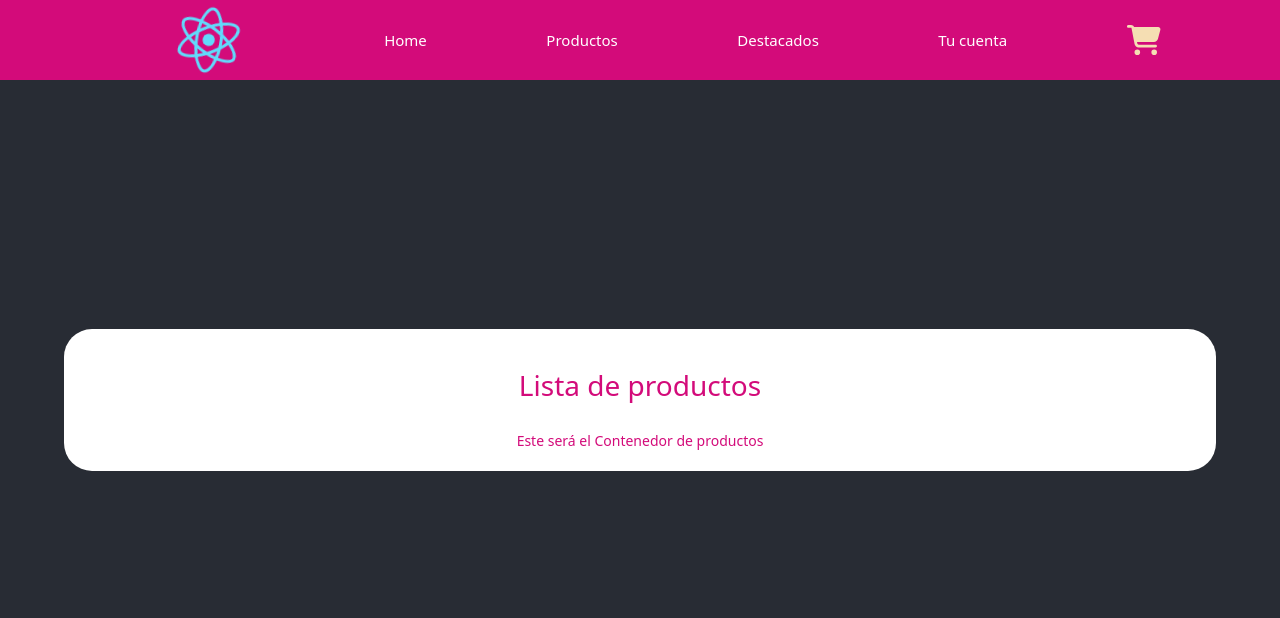
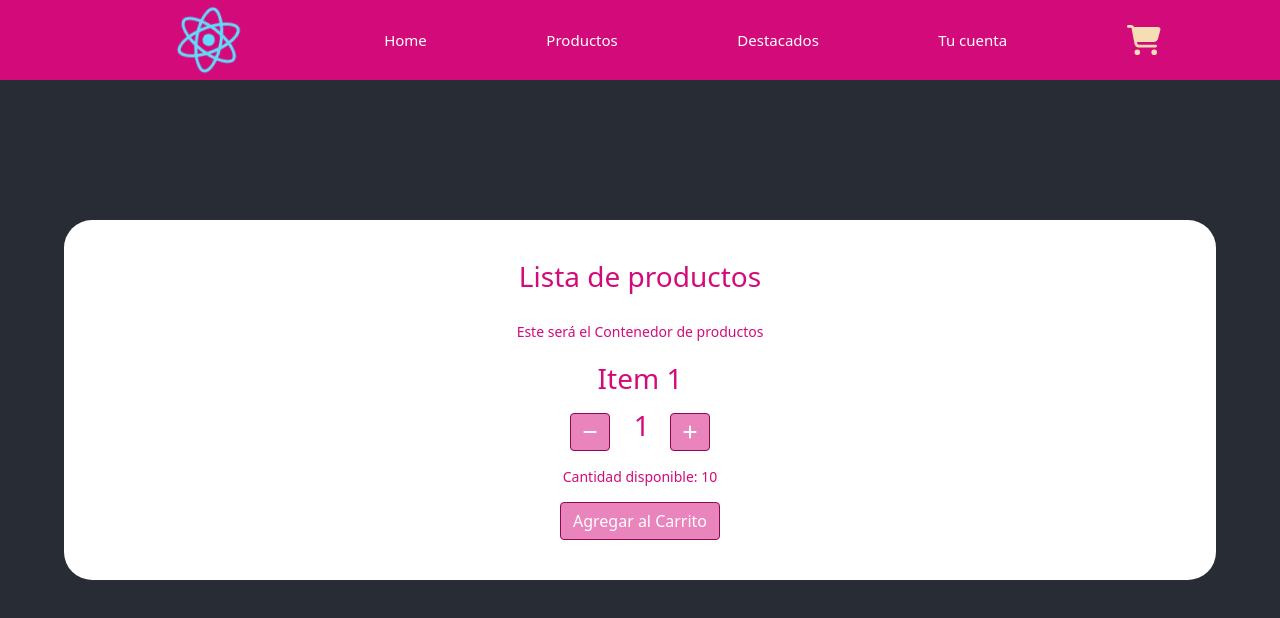
Before and after one commit to MarthaSan13/MarthaLilianaSanchezRamirez, a React (Create React App) app: page / in a window 1280 px wide. Shown: the top 618 px of the page. Built offline with nearby package versions, Linux system fonts and the light colour scheme.

Commit message:
Add ItemCount - useState

```diff
--- a/src/App.css
+++ b/src/App.css
@@ -73,3 +73,18 @@
 .itemListTitle{
   padding: 20px;
 }
+.itemCont{
+  padding: 20px;
+}
+
+.cantidad{
+  padding: 20px;
+  font-size: 2em;
+}
+.stockAviso{
+  padding: 15px;
+}
+.buttonCart{
+  background-color: #d30b7a80 !important;
+    border-color: #8c0851  !important;
+}
--- a/src/App.js
+++ b/src/App.js
@@ -10,6 +10,7 @@ function App() {
       <header className="App-header">
         <Navbar />
         <ItemListContainer mensaje="Este será el Contenedor de productos" />
+
       </header>
     </div>
   );
--- /dev/null
+++ b/src/components/ItemCount.jsx
@@ -0,0 +1,39 @@
+import React, { Fragment } from 'react';
+import { useState } from 'react';
+import 'bootstrap/dist/css/bootstrap.min.css';
+import Button from 'react-bootstrap/Button';
+import { FontAwesomeIcon } from '@fortawesome/react-fontawesome';
+import { faPlus } from '@fortawesome/free-solid-svg-icons';
+import { faMinus } from '@fortawesome/free-solid-svg-icons';
+
+const ItemCount = ({ stock = 10 }) => {
+    const [ItemsCantidad, setItemsCantidad] = useState(1);
+
+    const setMinStock = (cantidad) => {
+        if (cantidad >= 0) {
+            setItemsCantidad(cantidad)
+        }
+    }
+    const setMaxStock = (cantidad) => {
+        if (cantidad <= stock) {
+            setItemsCantidad(cantidad)
+        }
+    }
+
+    return (
+        <Fragment>
+            <div className='itemCont'>
+                <h3>Item 1</h3>
+
+                <Button className='buttonCart' onClick={() => setMinStock(ItemsCantidad - 1)}><FontAwesomeIcon icon={faMinus} /> </Button>{' '}
+                <span className='cantidad'>{ItemsCantidad}</span>
+                <Button className='buttonCart' onClick={() => setMaxStock(ItemsCantidad + 1)}><FontAwesomeIcon icon={faPlus} /></Button>{' '}
+                <div className='stockAviso'>Cantidad disponible: {stock}</div>
+                <Button className='buttonCart'> Agregar al Carrito </Button>
+            </div>
+        </Fragment>
+    )
+
+}
+
+export default ItemCount;
--- a/src/components/ItemListContainer.jsx
+++ b/src/components/ItemListContainer.jsx
@@ -1,4 +1,5 @@
 import React, { Fragment } from 'react';
+import ItemCount from './ItemCount';
 
 const ItemListContainer = (props) => {
 
@@ -7,6 +8,7 @@ const ItemListContainer = (props) => {
             <div className='itemListContainer'>
                 <h3 className='itemListTitle'>Lista de productos</h3>
                 <div className=''>{props.mensaje}</div>
+                <ItemCount />
             </div>
         </Fragment>
     )
```
